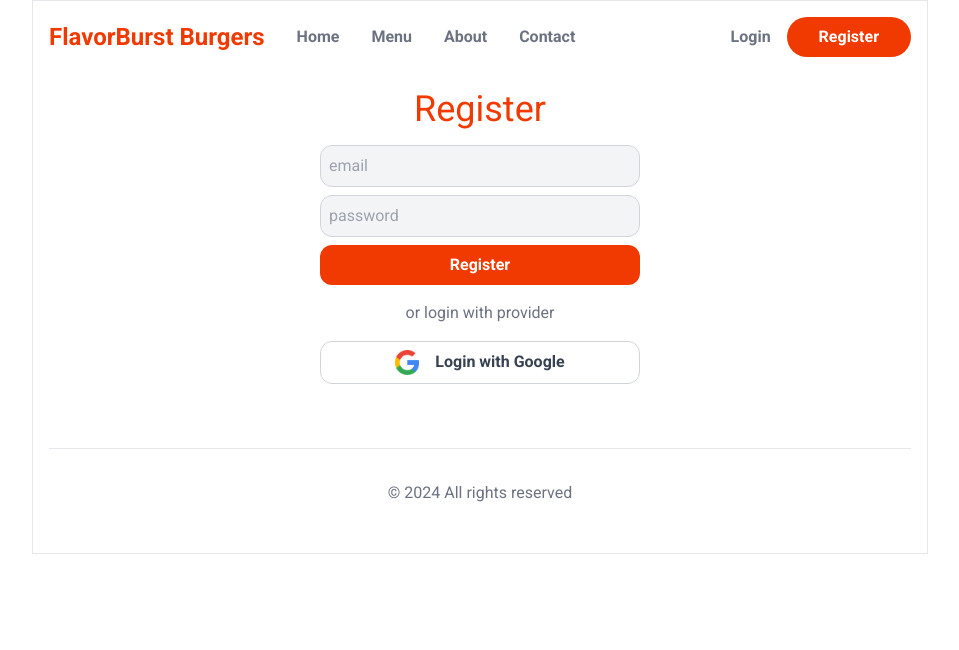
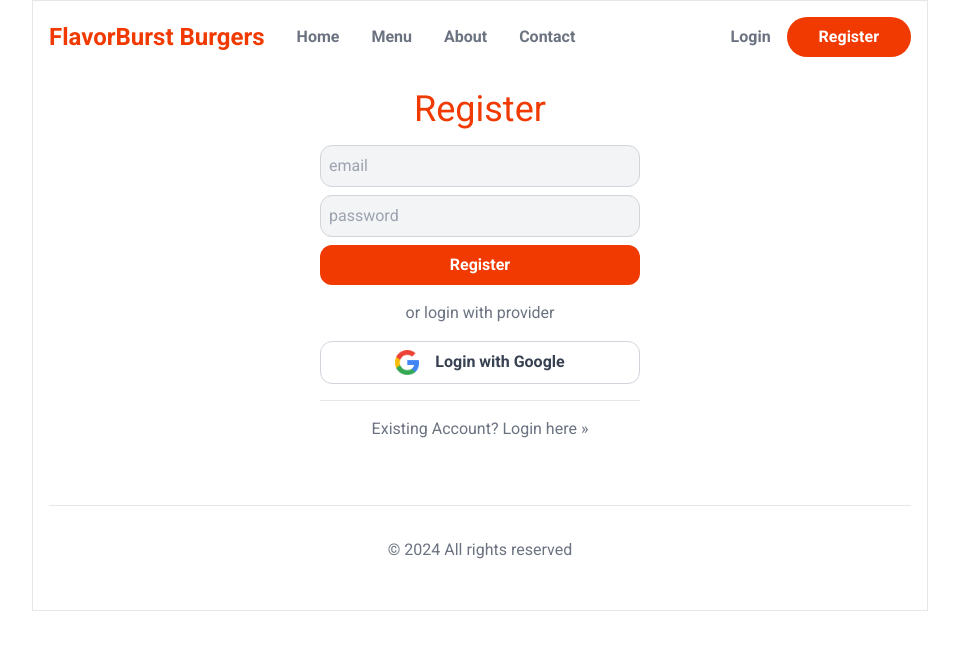
Before and after one commit to spikey2023/food-ordering-app, a Next.js app: page /register in a window 1280 px wide. Shown: the top 650 px of the page, without its empty margins (160-1119 px from the left). Built offline with nearby package versions, Linux system fonts and the light colour scheme.

Commit message:
Route to Login Page

```diff
--- a/src/app/register/page.js
+++ b/src/app/register/page.js
@@ -66,6 +66,10 @@ export default function RegisterPage() {
                     <Image  src={'/google.png'} width={24} height={24}
                     alt={'log in with google'}/>
                     Login with Google</button>
+                    <div className="text-center my-4 text-gray-500 border-t pt-4">
+                        Existing Account? {' '}
+                        <Link href={'/login'}>Login here &raquo; </Link>
+                    </div>
             </form>
         </section>
     )
```
